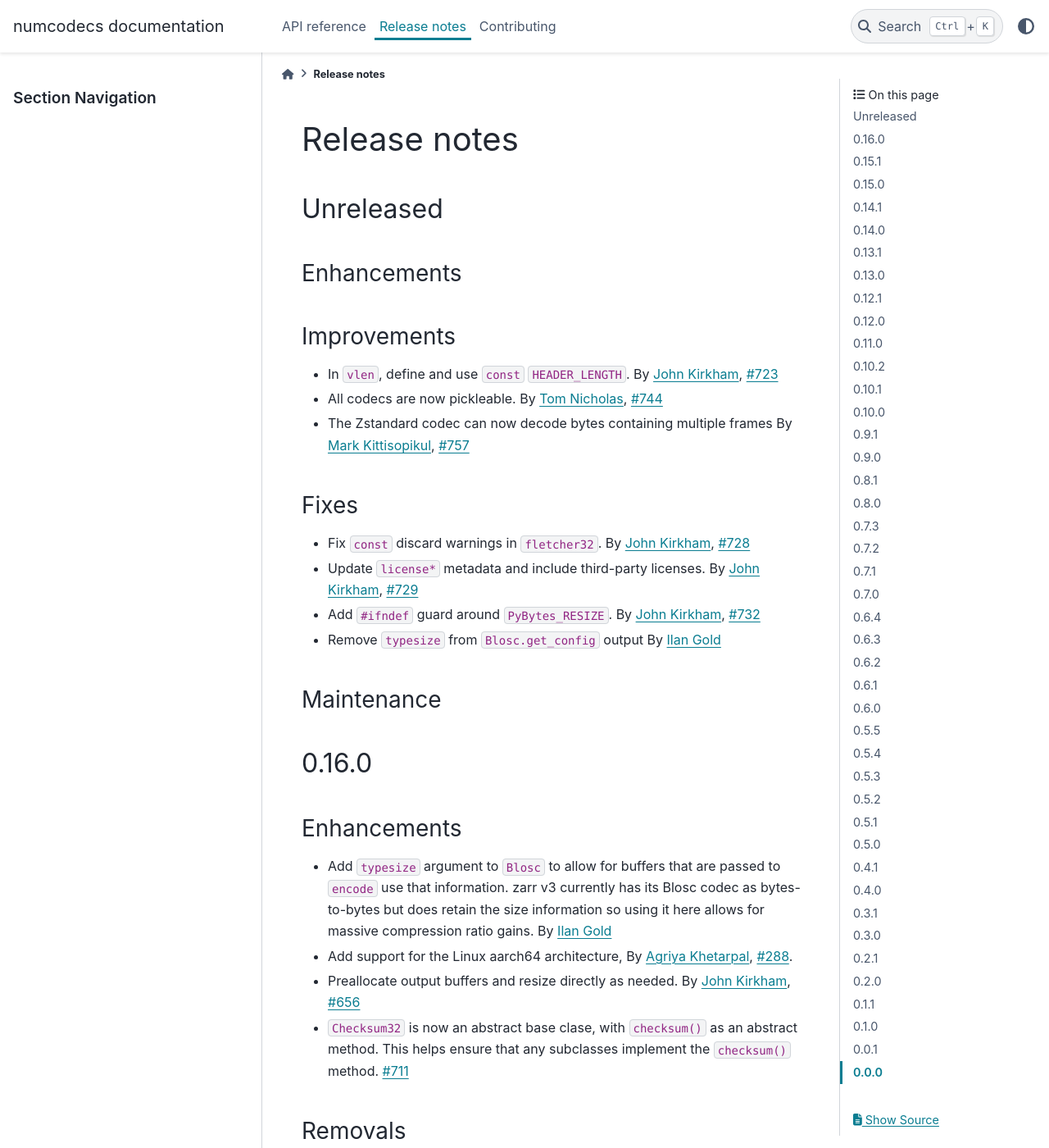
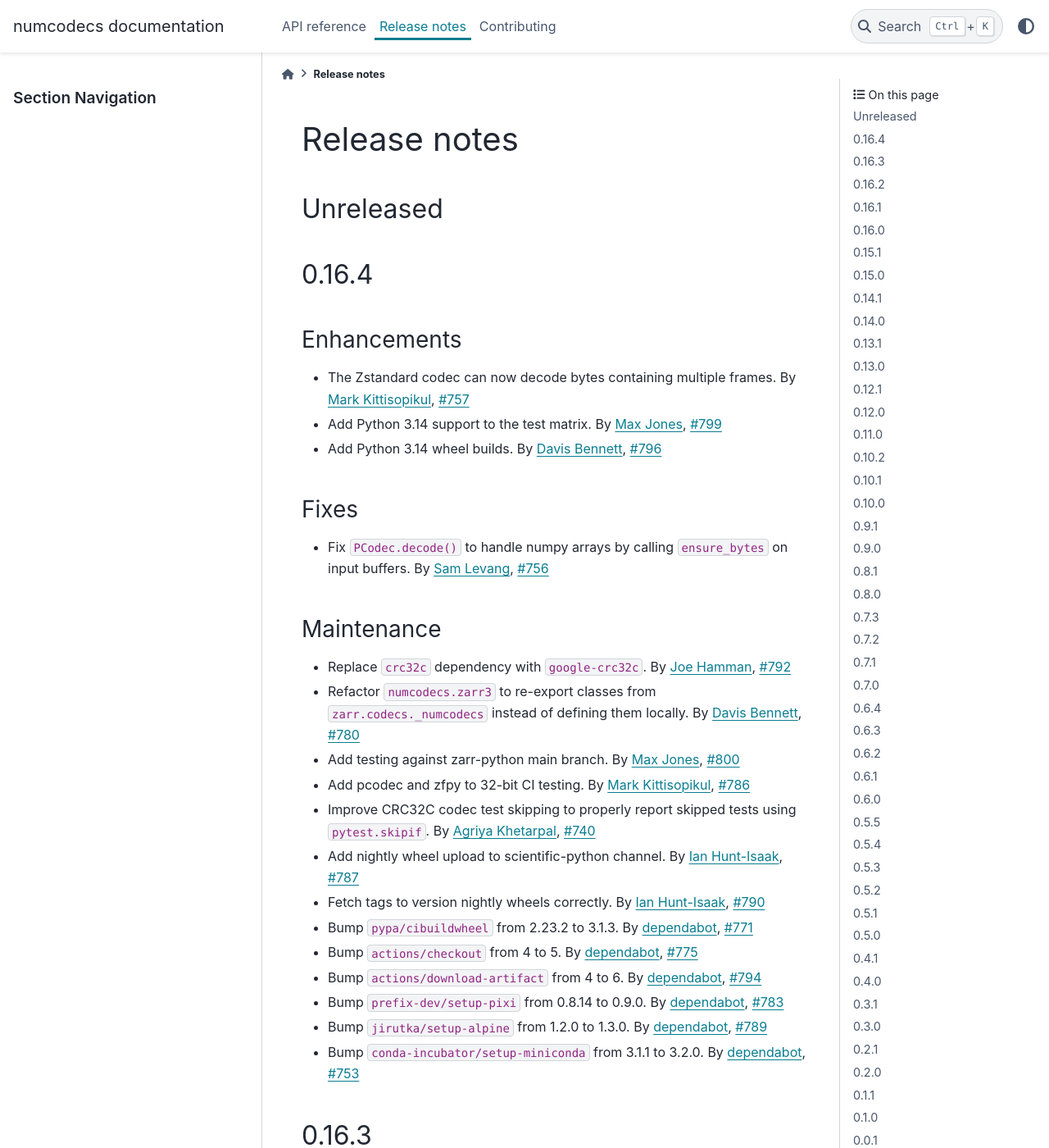
Before and after one commit to zarr-developers/numcodecs, a Sphinx documentation site: the page built from docs/release.rst, in a window 1280 px wide and 1400 px high. Shown: the whole window at 82% size. Built offline with Sphinx 7.4.7 and the PyData theme 0.15.4, drawn with Linux system fonts in a browser that asks for light colours; the version number could not be read and is left out; some of the changed text lies outside the part shown.

Commit message:
chore/release notes (#798)
* Update pyproject.toml

* update release notes

* sync pyproject.toml

* use consistent language for enhancements ('enhancements')

* more release notes

```diff
--- a/docs/release.rst
+++ b/docs/release.rst
@@ -17,18 +17,126 @@ Release notes
 Unreleased
 ----------
 
+
+.. _release_0.16.4:
+
+0.16.4
+------
+
 Enhancements
 ~~~~~~~~~~~~
 
-Improvements
+* The Zstandard codec can now decode bytes containing multiple frames.
+  By :user:`Mark Kittisopikul <mkitti>`, :issue:`757`
+
+* Add Python 3.14 support to the test matrix.
+  By :user:`Max Jones <maxrjones>`, :issue:`799`
+
+* Add Python 3.14 wheel builds.
+  By :user:`Davis Bennett <d-v-b>`, :issue:`796`
+
+Fixes
+~~~~~
+
+* Fix ``PCodec.decode()`` to handle numpy arrays by calling ``ensure_bytes`` on input buffers.
+  By :user:`Sam Levang <slowjazz>`, :issue:`756`
+
+Maintenance
+~~~~~~~~~~~
+
+* Replace ``crc32c`` dependency with ``google-crc32c``.
+  By :user:`Joe Hamman <jhamman>`, :issue:`792`
+
+* Refactor ``numcodecs.zarr3`` to re-export classes from ``zarr.codecs._numcodecs``
+  instead of defining them locally.
+  By :user:`Davis Bennett <d-v-b>`, :issue:`780`
+
+* Add testing against zarr-python main branch.
+  By :user:`Max Jones <maxrjones>`, :issue:`800`
+
+* Add pcodec and zfpy to 32-bit CI testing.
+  By :user:`Mark Kittisopikul <mkitti>`, :issue:`786`
+
+* Improve CRC32C codec test skipping to properly report skipped tests using ``pytest.skipif``.
+  By :user:`Agriya Khetarpal <agriyakhetarpal>`, :issue:`740`
+
+* Add nightly wheel upload to scientific-python channel.
+  By :user:`Ian Hunt-Isaak <ianhi>`, :issue:`787`
+
+* Fetch tags to version nightly wheels correctly.
+  By :user:`Ian Hunt-Isaak <ianhi>`, :issue:`790`
+
+* Bump ``pypa/cibuildwheel`` from 2.23.2 to 3.1.3.
+  By :user:`dependabot <dependabot>`, :issue:`771`
+
+* Bump ``actions/checkout`` from 4 to 5.
+  By :user:`dependabot <dependabot>`, :issue:`775`
+
+* Bump ``actions/download-artifact`` from 4 to 6.
+  By :user:`dependabot <dependabot>`, :issue:`794`
+
+* Bump ``prefix-dev/setup-pixi`` from 0.8.14 to 0.9.0.
+  By :user:`dependabot <dependabot>`, :issue:`783`
+
+* Bump ``jirutka/setup-alpine`` from 1.2.0 to 1.3.0.
+  By :user:`dependabot <dependabot>`, :issue:`789`
+
+* Bump ``conda-incubator/setup-miniconda`` from 3.1.1 to 3.2.0.
+  By :user:`dependabot <dependabot>`, :issue:`753`
+
+
+.. _release_0.16.3:
+
+0.16.3
+------
+
+Fixes
+~~~~~
+
+* Fix Zstd decompression negative size issue on 32-bit platforms.
+  By :user:`Mark Kittisopikul <mkitti>`, :issue:`782`
+
+Maintenance
+~~~~~~~~~~~
+
+* Test 32-bit support via x86 Alpine Setup Action Linux.
+  By :user:`Mark Kittisopikul <mkitti>`, :issue:`784`
+
+* Bump to main branch of c-blosc to fix gcc15 compilation.
+  By :user:`Thomas Caswell <tacaswell>`, :issue:`772`
+
+
+.. _release_0.16.2:
+
+0.16.2
+------
+
+Enhancements
+~~~~~~~~~~~~
+
+* Add streaming decompression for ZSTD_CONTENTSIZE_UNKNOWN case.
+  By :user:`Mark Kittisopikul <mkitti>`, :issue:`707`
+
+Maintenance
+~~~~~~~~~~~
+
+* Handle zarr 3.1.0 compatibility.
+  By :user:`Davis Bennett <d-v-b>`, :issue:`766`
+
+
+.. _release_0.16.1:
+
+0.16.1
+------
+
+Enhancements
 ~~~~~~~~~~~~
 
 * In ``vlen``, define and use ``const`` ``HEADER_LENGTH``.
   By :user:`John Kirkham <jakirkham>`, :issue:`723`
+
 * All codecs are now pickleable.
-  By :user:`Tom Nicholas <TomNicholas>`, :issue:`744`
-* The Zstandard codec can now decode bytes containing multiple frames
-  By :user:`Mark Kittisopikul <mkitti>`, :issue:`757`
+  By :user:`Tom Nicholas <TomNicholas>`, :issue:`745`
 
 Fixes
 ~~~~~
@@ -42,12 +150,11 @@ Fixes
 * Add ``#ifndef`` guard around ``PyBytes_RESIZE``.
   By :user:`John Kirkham <jakirkham>`, :issue:`732`
 
-* Remove ``typesize`` from ``Blosc.get_config`` output
-  By :user:`Ilan Gold <ilan-gold>`
+* Remove ``typesize`` from ``Blosc.get_config`` output.
+  By :user:`Ilan Gold <ilan-gold>`, :issue:`739`
 
-Maintenance
-~~~~~~~~~~~
 
+.. _release_0.16.0:
 
 0.16.0
 ------
```
